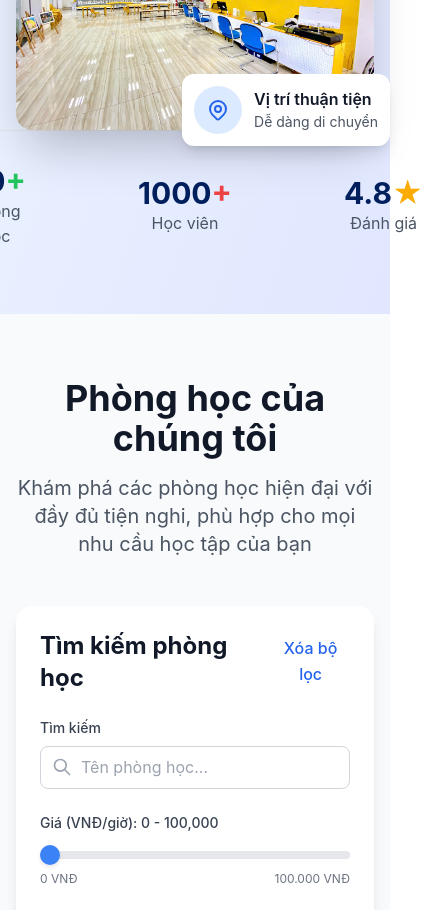
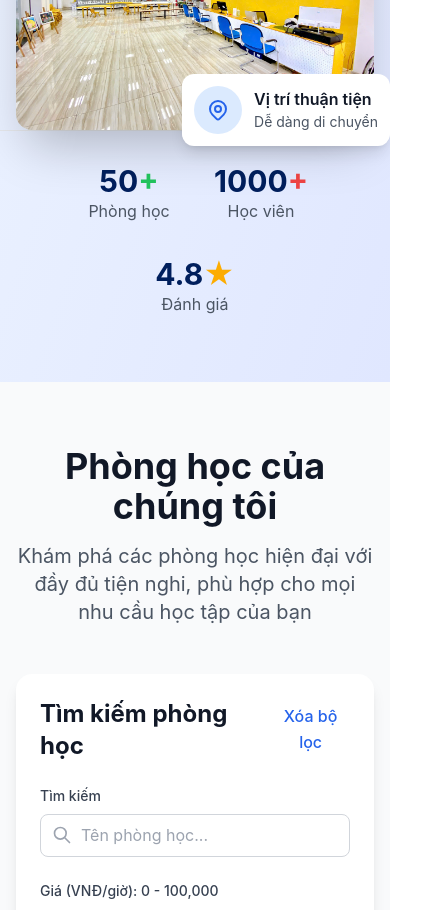
Before and after one commit to LacToMinh/tuenamspace, a React (Vite) app: page / in a window 390 px wide. Shown: the part 880-1790 px from the top of the page, 423 px wide, since content can reach past the window. Built offline with nearby package versions, Linux system fonts and the light colour scheme.

Commit message:
feat: fix stats responsive mobile

```diff
--- a/src/components/Hero.jsx
+++ b/src/components/Hero.jsx
@@ -192,22 +192,22 @@ const Hero = () => {
       </div>
 
       {/* Stats */}
-      <div className="w-full flex gap-28 pt-8 border-t border-gray-200 items-center justify-center">
-        <div className="text-center">
+      <div className="w-full flex flex-wrap justify-center items-center gap-8 md:gap-20 lg:gap-28 px-4 pt-8 border-t border-gray-200">
+        <div className="text-center min-w-[100px]">
           <div className="text-3xl font-bold text-[#001F5D]">
             <span>50</span>
             <span className="text-green-500">+</span>
           </div>
           <div className="text-gray-600">Phòng học</div>
         </div>
-        <div className="text-center">
+        <div className="text-center min-w-[100px]">
           <div className="text-3xl font-bold text-[#001F5D]">
             <span>1000</span>
             <span className="text-red-500">+</span>
           </div>
           <div className="text-gray-600">Học viên</div>
         </div>
-        <div className="text-center">
+        <div className="text-center min-w-[100px]">
           <div className="text-3xl font-bold text-[#001F5D]">
             <span>4.8</span>
             <span className="text-[#fcac01]">★</span>
--- a/src/index.css
+++ b/src/index.css
@@ -17,6 +17,7 @@ body {
   -moz-osx-font-smoothing: grayscale;
   line-height: 1.6;
   color: #374151;
+  overflow-x: hidden;
 }
 
 /* Smooth scrolling */
```
